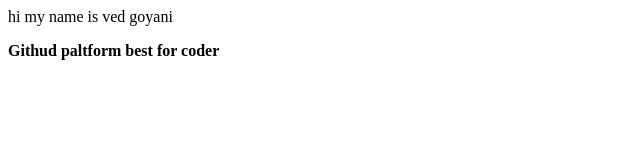
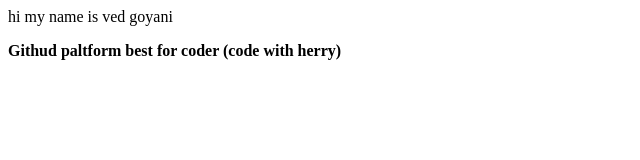
Before and after one commit to VedGoyani143/LocalRepo, a plain HTML site: page index.html in a window 1280 px wide. Shown: the whole page, without its empty margins (0-640 px from the left). Drawn offline with Linux system fonts and the light colour scheme.

Commit message:
add chennal1

```diff
--- a/index.html
+++ b/index.html
@@ -1,2 +1,2 @@
 <p>hi my name is ved goyani </p>
-<b>Githud paltform best for coder </b>
+<b>Githud paltform best for coder (code with herry) </b>
```
